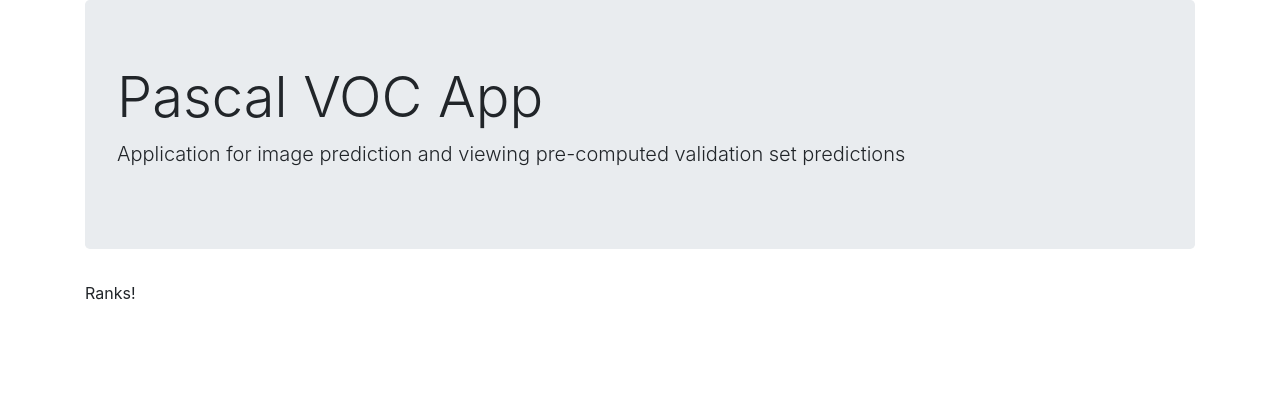
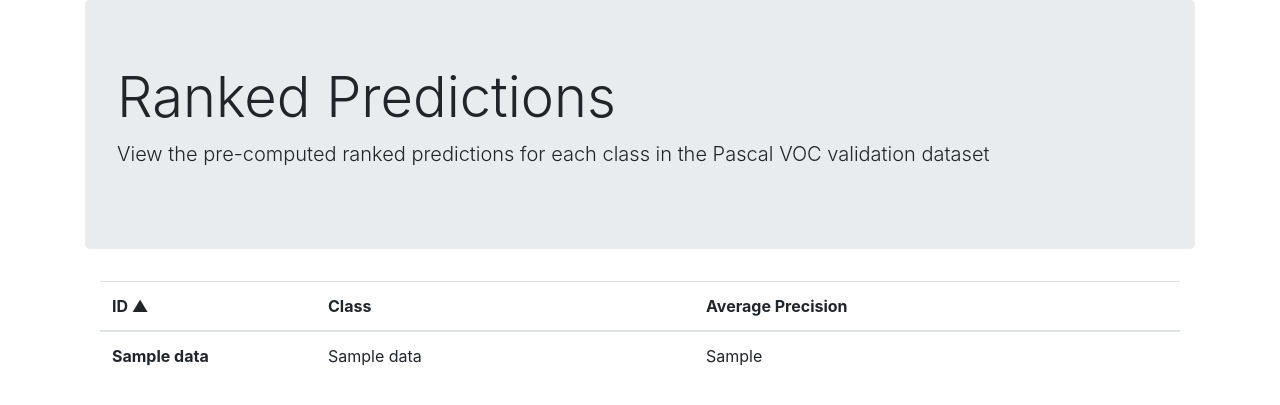
Before and after one commit to ericywl/pascal-voc, a Flask app: template templates/ranks.html in a window 1280 px wide. Shown: the part 56-461 px from the top of the page. Run offline with Flask 2, Linux system fonts and the light colour scheme; the template is opened without the code that fills it: most values are stand-ins (such as "Sample title", 1, 10 or a date in 2020); some libraries are stand-ins or nearby versions.

Commit message:
Update ranks page for web GUI

```diff
--- /dev/null
+++ b/static/css/ranks.css
@@ -0,0 +1,18 @@
+.clickable-header:hover {
+    cursor: pointer;
+    background-color: rgba(233, 236, 239, 0.5);
+}
+
+.clickable-header:active {
+    background-color: #e9ecef;
+}
+
+.clickable-row:hover {
+    cursor: pointer;
+    background-color: rgba(0, 123, 255, 0.1);
+    font-weight: bold;
+}
+
+.clickable-row:active {
+    background-color: rgba(0, 123, 255, 0.2);
+}
--- /dev/null
+++ b/static/js/ranks.js
@@ -0,0 +1,110 @@
+window.onload = function() {
+    const columns = ["table-id", "table-class", "table-avg-precision"];
+    const thead = document.getElementsByTagName("thead")[0];
+    thead.onclick = function(e) {
+        const index = columns.indexOf(e.target.id);
+        if (index < 0 || index > 2) return;
+        const sortDir = sortTable(index);
+        for (let el of thead.getElementsByTagName("th")) {
+            el.getElementsByTagName("span")[0].innerHTML = "";
+        }
+        e.target.getElementsByTagName("span")[0].innerHTML =
+            sortDir === "desc" ? "&#9660;" : "&#9650;";
+    };
+
+    const tbody = document.getElementsByTagName("tbody")[0];
+    tbody.onclick = function(e) {
+        tds = e.target.parentElement.getElementsByTagName("td");
+        if (tds.length < 1 || tds.length > 2) return;
+        className = tds[0].innerText;
+        window.location = "/ranks/" + className;
+    };
+};
+
+const sortTable = function(n) {
+    let table,
+        rows,
+        switching,
+        i,
+        x,
+        y,
+        shouldSwitch,
+        dir,
+        switchcount = 0;
+    table = document.getElementById("ranks-table");
+    switching = true;
+    // Set the sorting direction to ascending:
+    dir = "asc";
+    /* Make a loop that will continue until
+    no switching has been done: */
+    while (switching) {
+        // Start by saying: no switching is done:
+        switching = false;
+        rows = table.rows;
+        /* Loop through all table rows (except the
+        first, which contains table headers): */
+        for (i = 1; i < rows.length - 1; i++) {
+            // Start by saying there should be no switching:
+            shouldSwitch = false;
+            /* Get the two elements you want to compare,
+            one from current row and one from the next: */
+            if (n === 0) {
+                x = rows[i].getElementsByTagName("th")[0];
+                y = rows[i + 1].getElementsByTagName("th")[0];
+            } else {
+                x = rows[i].getElementsByTagName("td")[n - 1];
+                y = rows[i + 1].getElementsByTagName("td")[n - 1];
+            }
+            /* Check if the two rows should switch place,
+            based on the direction, asc or desc: */
+            if (dir == "asc") {
+                if (n === 0) {
+                    if (parseInt(x.innerHTML) > parseInt(y.innerHTML)) {
+                        shouldSwitch = true;
+                        break;
+                    }
+                } else {
+                    if (
+                        x.innerHTML.toLowerCase() > y.innerHTML.toLowerCase()
+                    ) {
+                        // If so, mark as a switch and break the loop:
+                        shouldSwitch = true;
+                        break;
+                    }
+                }
+            } else if (dir == "desc") {
+                if (n === 0) {
+                    if (parseInt(x.innerHTML) < parseInt(y.innerHTML)) {
+                        shouldSwitch = true;
+                        break;
+                    }
+                } else {
+                    if (
+                        x.innerHTML.toLowerCase() < y.innerHTML.toLowerCase()
+                    ) {
+                        // If so, mark as a switch and break the loop:
+                        shouldSwitch = true;
+                        break;
+                    }
+                }
+            }
+        }
+        if (shouldSwitch) {
+            /* If a switch has been marked, make the switch
+            and mark that a switch has been done: */
+            rows[i].parentNode.insertBefore(rows[i + 1], rows[i]);
+            switching = true;
+            // Each time a switch is done, increase this count by 1:
+            switchcount++;
+        } else {
+            /* If no switching has been done AND the direction is "asc",
+            set the direction to "desc" and run the while loop again. */
+            if (switchcount == 0 && dir == "asc") {
+                dir = "desc";
+                switching = true;
+            }
+        }
+    }
+
+    return dir;
+};
--- a/templates/layout.html
+++ b/templates/layout.html
@@ -27,6 +27,7 @@
             integrity="sha384-JZR6Spejh4U02d8jOt6vLEHfe/JQGiRRSQQxSfFWpi1MquVdAyjUar5+76PVCmYl"
             crossorigin="anonymous"
         ></script>
+        {% block scripts %} {% endblock %}
     </head>
 
     <body>
@@ -65,15 +66,13 @@
             </nav>
 
             <div class="jumbotron">
-                <h1 class="display-4">Pascal VOC App</h1>
+                <h1 class="display-4">{% block jumbo_title %}{% endblock %}</h1>
                 <p class="lead">
-                    Application for image prediction and viewing pre-computed
-                    validation set predictions
+                    {% block jumbo_subtitle %}{% endblock %}
                 </p>
             </div>
 
-            <div id="content">{% block content %}{% endblock %}</div>
+            <div id="content" class="container">{% block content %}{% endblock %}</div>
         </div>
     </body>
-    {% block scripts %} {% endblock %}
 </html>
--- a/templates/ranks.html
+++ b/templates/ranks.html
@@ -1,5 +1,66 @@
 {% extends "layout.html" %}
 {% set active_page = "ranks" %}
+
+{% block jumbo_title %}
+Ranked Predictions
+{% endblock %}
+
+{% block jumbo_subtitle %}
+View the pre-computed ranked predictions for each class in the Pascal VOC
+ validation dataset
+{% endblock %}
+
 {% block content %}
-<div>Ranks!</div>
+<div>
+    <table id="ranks-table" class="table">
+        <thead>
+            <tr>
+                <th
+                    id="table-id"
+                    scope="col"
+                    style="width: 20%"
+                    class="clickable-header"
+                >
+                    ID <span>&#9650;</span>
+                </th>
+                <th
+                    id="table-class"
+                    scope="col"
+                    style="width: 35%"
+                    class="clickable-header"
+                >
+                    Class <span></span>
+                </th>
+                <th
+                    id="table-avg-precision"
+                    scope="col"
+                    style="width: 45%"
+                    class="clickable-header"
+                >
+                    Average Precision <span></span>
+                </th>
+            </tr>
+        </thead>
+        <tbody>
+            {% for k, v in data.items() %}
+            <tr class="clickable-row">
+                <th class="row-starter" scope="row">{{ k }}</th>
+                <td>{{ v["class_name"] }}</td>
+                <td>{{ v["AP"] }}</td>
+            </tr>
+            {% endfor %}
+        </tbody>
+    </table>
+</div>
 {% endblock %}
+
+{% block scripts %}
+<script type=text/javascript src="{{
+  url_for('static', filename='js/ranks.js')
+}}"></script>
+
+<link
+    rel="stylesheet"
+    href="/static/css/ranks.css"
+/>
+{% endblock %}
```
Also changed, not shown: templates/class.html (added, +17 -0 lines), templates/index.html (+12 -1 lines), templates/predict.html (+19 -4 lines).
